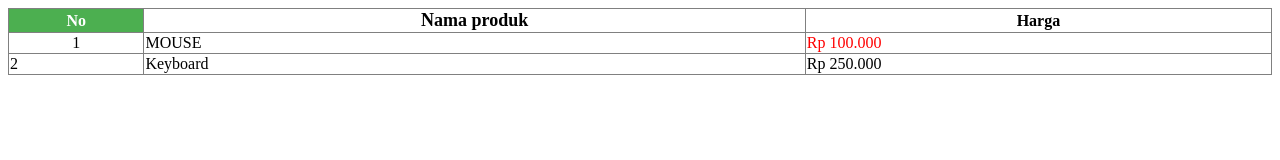
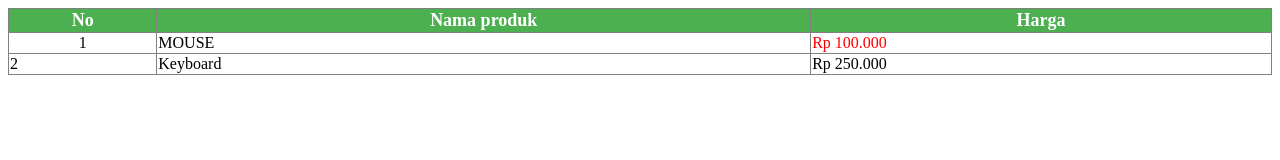
Before and after one commit to anggasae/1124160210-html-table1, a plain HTML site: page index.html in a window 1280 px wide. Drawn offline with Linux system fonts and the light colour scheme.

```diff
--- a/index.html
+++ b/index.html
@@ -8,9 +8,39 @@
   <body>
     <table border="1" style="border-collapse: collapse; width: 100%">
       <tr>
-        <th style="background-color: #4caf50; color: white">No</th>
-        <th style="font-size: 18px; text-align: center">Nama produk</th>
-        <th style="font-weight: bold">Harga</th>
+        <th
+          style="
+            background-color: #4caf50;
+            color: white;
+            font-weight: bold;
+            font-size: 18px;
+            text-align: center;
+          "
+        >
+          No
+        </th>
+        <th
+          style="
+            background-color: #4caf50;
+            color: white;
+            font-weight: bold;
+            font-size: 18px;
+            text-align: center;
+          "
+        >
+          Nama produk
+        </th>
+        <th
+          style="
+            background-color: #4caf50;
+            color: white;
+            font-weight: bold;
+            font-size: 18px;
+            text-align: center;
+          "
+        >
+          Harga
+        </th>
       </tr>
       <tr>
         <td style="text-align: center">1</td>
```
